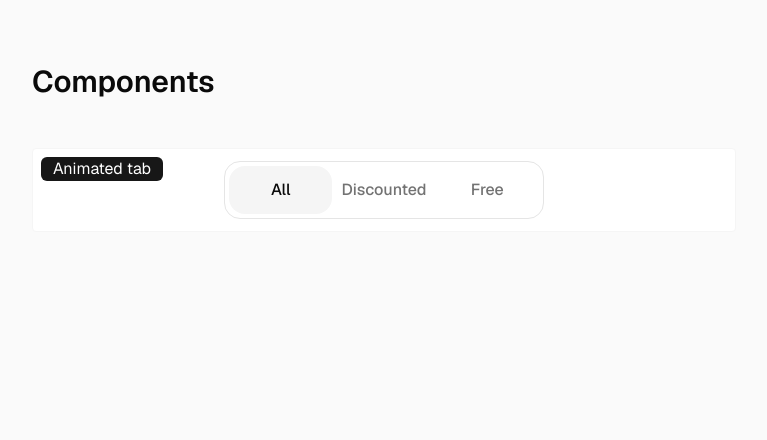
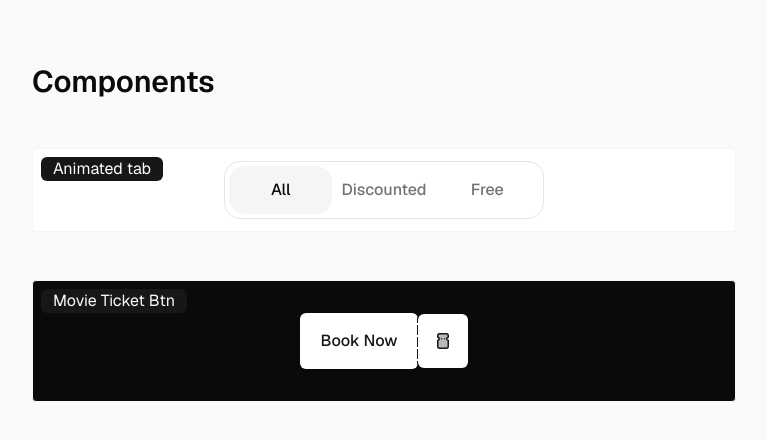
Before and after one commit to senorhitesh/components, a Next.js app in the folder animated-tabs/: page / in a window 1280 px wide. Shown: the top 440 px of the page, without its empty margins (256-1023 px from the left). Built offline with nearby package versions, Linux system fonts and the light colour scheme.

Commit message:
added-movie-ticket-btn

```diff
--- a/animated-tabs/app/globals.css
+++ b/animated-tabs/app/globals.css
@@ -15,3 +15,23 @@ body {
   color: var(--foreground);
   font-family: Arial, Helvetica, sans-serif;
 }
+
+
+
+@keyframes spring {
+  0% {
+    transform: scale(1);
+  }
+
+
+  50% {
+    transform: scale(0.86);
+  }
+
+  100% {
+    transform: scale(1.00);
+  }
+}
+.group:hover .spring{
+  animation: spring 200ms cubic-bezier(0.175, 0.885, 0.32, 1.275)
+}
--- a/animated-tabs/app/page.tsx
+++ b/animated-tabs/app/page.tsx
@@ -1,16 +1,21 @@
 import AnimatedTab from "@/copmonents/Animated-tabs";
-
+import MovieTickeBtn from "@/copmonents/MovieTickeBtn";
 export default function Home() {
   return (
     <div className="flex flex-col flex-1 items-center justify-center bg-zinc-50 font-sans ">
       <main className="flex flex-1 w-full max-w-3xl flex-col items-start py-16 px-8">
         <h1 className="text-neutral-950 font-semibold text-3xl">Components</h1>
-
         <div className="border relative rounded border-neutral-100 bg-white w-full mt-12 h-fit py-3 flex items-center justify-center">
           <p className="absolute top-2 left-2 px-3 rounded-md bg-neutral-900 text-white ">
             Animated tab
           </p>
           <AnimatedTab />
+        </div>{" "}
+        <div className="border relative  rounded border-neutral-100 bg-neutral-950 w-full mt-12 h-fit py-8 flex items-center justify-center">
+          <p className="absolute top-2 left-2 px-3 rounded-md bg-neutral-900 text-neutral-50 ">
+            Movie Ticket Btn
+          </p>
+          <MovieTickeBtn />
         </div>
       </main>
     </div>
--- a/animated-tabs/copmonents/MacosNavbar.tsx
+++ b/animated-tabs/copmonents/MacosNavbar.tsx
@@ -1,6 +1,7 @@
 "use client";
 import { useEffect, useState } from "react";
 import { motion } from "motion/react";
+import { ChevronUp } from "lucide-react";
 const sections = [
   { id: "home", label: "Home" },
   { id: "Conributions", label: "Conributions" },
@@ -76,10 +77,10 @@ const MacosNavbar = () => {
           damping: 30,
         },
       }}
-      className="fixed bottom-6 left-1/2 z-50 flex py-2.5   w-fit -translate-x-1/2 items-center justify-center gap-1 rounded-2xl bg-neutral-900 px-3.5   text-white"
+      className="fixed bottom-6 left-1/2 z-50 flex py-2.5  ring-2 ring-neutral-700   w-fit -translate-x-1/2 items-center justify-center gap-1 rounded-2xl bg-neutral-900 px-3.5   text-white"
     >
       <motion.div
-        className="grid h-8 w-8 cursor-pointer relative absoulte place-items-center rounded-full bg-[#151515]"
+        className="grid h-8 w-8 shrink-0 cursor-pointer relative place-items-center rounded-full bg-[#151515]"
         onClick={() =>
           window.scrollTo({
             top: 0,
@@ -96,7 +97,6 @@ const MacosNavbar = () => {
             stroke="#333"
             strokeWidth="3"
           />
-
           <motion.circle
             cx="16"
             cy="16"
--- /dev/null
+++ b/animated-tabs/copmonents/MovieTickeBtn.tsx
@@ -0,0 +1,135 @@
+"use client";
+
+import { motion, type Variants } from "motion/react";
+import IconTicket4OutlineDuo18 from "@/copmonents/icon/TicketIcon";
+
+const containerVariants: Variants = {
+  rest: {},
+  hover: {},
+  tap: {},
+};
+
+const buttonVariants: Variants = {
+  rest: {
+    scale: 1,
+    rotate: 0,
+    x: 0,
+    y: 0,
+  },
+
+  hover: {
+    scale: 1.07,
+    rotate: -2,
+    x: 0,
+    y: 0,
+    transition: {
+      type: "spring",
+      stiffness: 500,
+      damping: 20,
+      mass: 1,
+    },
+  },
+};
+
+const ticketVariants: Variants = {
+  rest: {
+    scale: 1,
+    rotate: 0,
+    x: 0,
+    y: 0,
+  },
+
+  hover: {
+    scale: 1.07,
+    rotate: 5,
+    x: 8,
+    y: 2,
+    transition: {
+      type: "spring",
+      stiffness: 450,
+      damping: 14,
+      mass: 0.6,
+    },
+  },
+};
+
+const MovieTickeBtn = () => {
+  return (
+    <motion.div
+      className="flex items-center  group cursor-pointer"
+      variants={containerVariants}
+      initial="rest"
+      whileHover="hover"
+      whileTap="tap"
+    >
+      <motion.button
+        variants={buttonVariants}
+        className="
+        cursor-pointer
+          relative z-10
+          bg-white
+          px-5 py-4
+          rounded-md
+          after:absolute after:right-0 after:top-0 after:h-full after:w-px
+          after:bg-[repeating-linear-gradient(to_bottom,#171717_0_10px,transparent_10px_12px)]
+          text-neutral-900
+          group-hover:after:w-0
+          font-medium
+          group-hover:border-none
+          origin-right overflow-hidden
+        "
+      >
+        <motion.div
+          className="
+      absolute
+      w-full
+      h-full
+      -translate-x-1/2  left-1/2
+       group-hover:top-0
+      top-20
+       transition-all duration-100
+      bg-purple-500
+      group-hover:scale-105
+      z-0
+    "
+        />
+        <span className="relative z-10 transition-colors duration-120 group-hover:text-white">
+          Book Now
+        </span>
+      </motion.button>
+
+      <motion.div
+        variants={ticketVariants}
+        className="
+          relative
+          bg-white
+          px-4 py-4.5
+          rounded-md
+          text-neutral-900
+          origin-left
+          group
+          overflow-hidden
+        "
+      >
+        {" "}
+        <motion.div
+          className="
+      absolute
+      w-full
+      h-full
+      -translate-x-1/2  left-1/2
+       group-hover:top-0
+      top-20
+       transition-all duration-100
+      bg-purple-500
+      group-hover:scale-105
+      z-0
+    "
+        />
+        <IconTicket4OutlineDuo18 className="rotate-90 transition group-hover:110  group-hover:text-white" />
+      </motion.div>
+    </motion.div>
+  );
+};
+
+export default MovieTickeBtn;
--- /dev/null
+++ b/animated-tabs/copmonents/icon/TicketIcon.tsx
@@ -0,0 +1,49 @@
+import React, { SVGProps } from "react";
+
+export interface IconProps extends React.SVGProps<SVGSVGElement> {
+  strokeWidth?: number;
+  size?: string;
+}
+
+function IconTicket4OutlineDuo18({
+  strokeWidth = 1.5,
+  size = "18px",
+  ...props
+}: IconProps) {
+  return (
+    <svg
+      xmlns="http://www.w3.org/2000/svg"
+      x="0px"
+      y="0px"
+      width={size}
+      height={size}
+      viewBox="0 0 18 18"
+      {...props}
+    >
+      <path
+        d="M14.25 3.75H8.25C8.25 4.578 7.578 5.25 6.75 5.25C5.922 5.25 5.25 4.578 5.25 3.75H3.75C2.645 3.75 1.75 4.646 1.75 5.75V12.25C1.75 13.354 2.645 14.25 3.75 14.25H5.25C5.25 13.422 5.922 12.75 6.75 12.75C7.578 12.75 8.25 13.422 8.25 14.25H14.25C15.355 14.25 16.25 13.354 16.25 12.25V5.75C16.25 4.646 15.355 3.75 14.25 3.75Z"
+        fill="currentColor"
+        fillOpacity="0.3"
+        data-color="color-2"
+      ></path>{" "}
+      <path
+        d="M6.75 8.313C7.16421 8.313 7.5 7.97722 7.5 7.563C7.5 7.14879 7.16421 6.813 6.75 6.813C6.33579 6.813 6 7.14879 6 7.563C6 7.97722 6.33579 8.313 6.75 8.313Z"
+        fill="currentColor"
+      ></path>{" "}
+      <path
+        d="M6.75 11.187C7.16421 11.187 7.5 10.8512 7.5 10.437C7.5 10.0228 7.16421 9.687 6.75 9.687C6.33579 9.687 6 10.0228 6 10.437C6 10.8512 6.33579 11.187 6.75 11.187Z"
+        fill="currentColor"
+      ></path>{" "}
+      <path
+        d="M14.25 3.75H8.25C8.25 4.578 7.578 5.25 6.75 5.25C5.922 5.25 5.25 4.578 5.25 3.75H3.75C2.645 3.75 1.75 4.646 1.75 5.75V12.25C1.75 13.354 2.645 14.25 3.75 14.25H5.25C5.25 13.422 5.922 12.75 6.75 12.75C7.578 12.75 8.25 13.422 8.25 14.25H14.25C15.355 14.25 16.25 13.354 16.25 12.25V5.75C16.25 4.646 15.355 3.75 14.25 3.75Z"
+        stroke="currentColor"
+        strokeWidth={strokeWidth}
+        strokeLinecap="round"
+        strokeLinejoin="round"
+        fill="none"
+      ></path>
+    </svg>
+  );
+}
+
+export default IconTicket4OutlineDuo18;
--- a/animated-tabs/package.json
+++ b/animated-tabs/package.json
@@ -10,12 +10,13 @@
   },
   "dependencies": {
     "clsx": "^2.1.1",
-    "lucide-react": "^1.41.0",
+    "lucide-react": "^1.43.0",
     "motion": "^13.2.0",
     "next": "16.3.4",
     "react": "19.2.8",
     "react-dom": "19.2.8",
-    "tailwind-merge": "^3.6.0"
+    "tailwind-merge": "^3.6.0",
+    "tailwindcss-motion": "^1.1.1"
   },
   "devDependencies": {
     "@tailwindcss/postcss": "^4",
```
Also changed, not shown: 1 other file (tests, documents, lock files or other folders).
